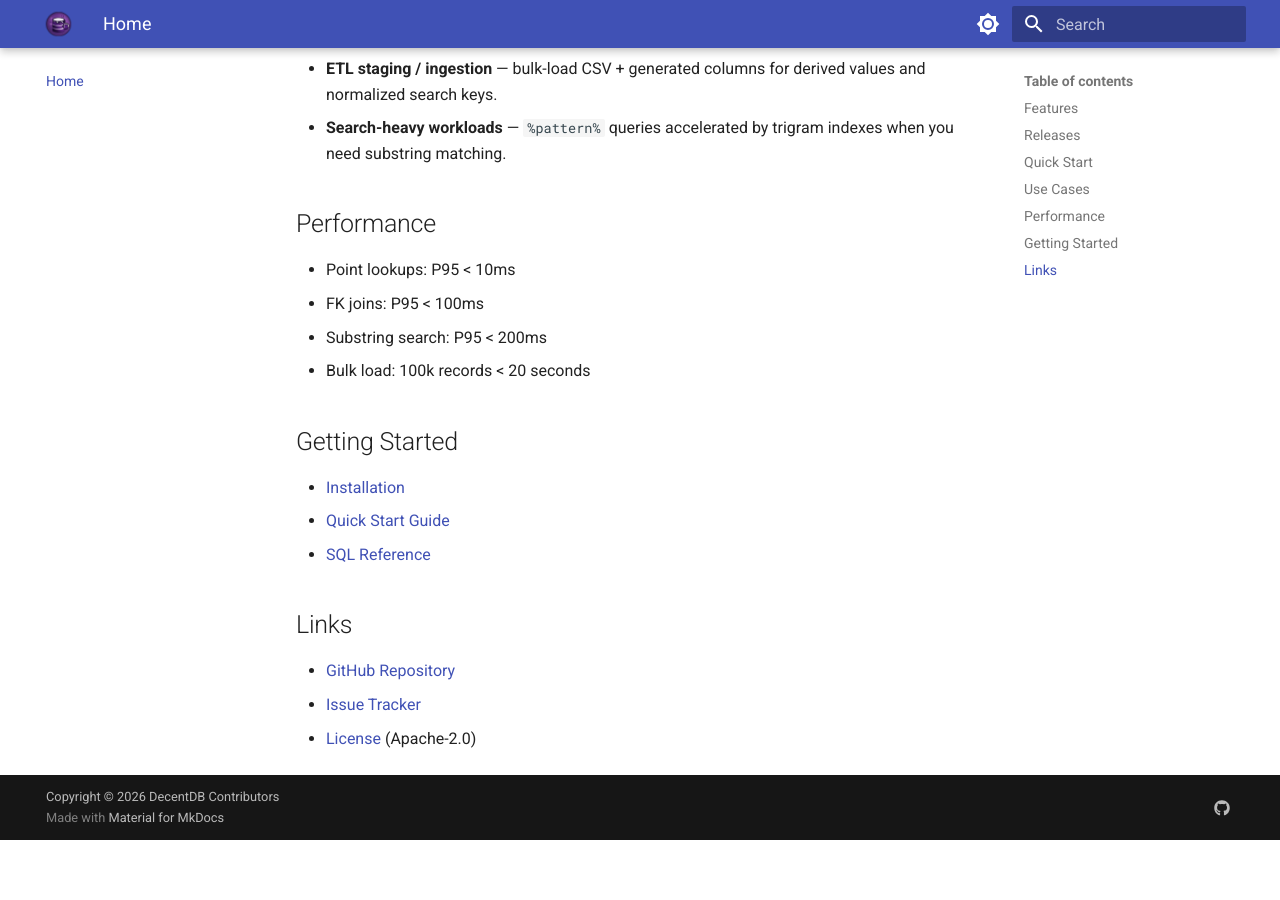
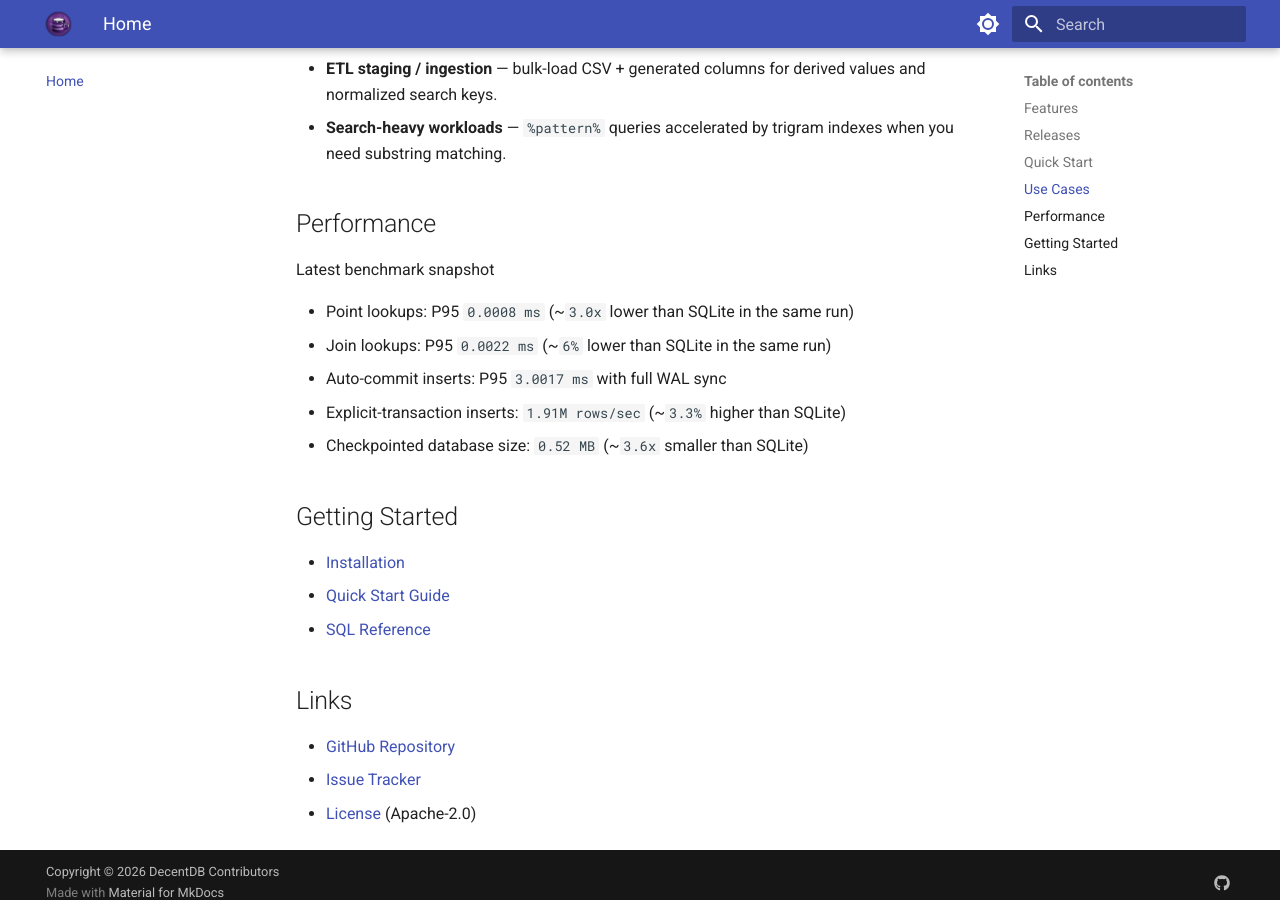
Before and after one commit to sphildreth/decentdb, an MkDocs documentation site: the page built from docs/index.md, in a window 1280 px wide and 900 px high, scrolled down 1924 px. Built offline with MkDocs 1.6.1 and Material for MkDocs 9.7.7, drawn with Linux system fonts in a browser that asks for light colours; the version menu is left out; before the commit the page ends 2764 px from its top, so only the background shows below that; some of the changed text lies outside the part shown.

Commit message:
docs: Update language bindings and improve performance benchmarks in documentation

```diff
--- a/docs/index.md
+++ b/docs/index.md
@@ -58,10 +58,13 @@ decentdb exec --db=mydb.ddb --sql="SELECT * FROM users"
 
 ## Performance
 
-- Point lookups: P95 < 10ms
-- FK joins: P95 < 100ms
-- Substring search: P95 < 200ms
-- Bulk load: 100k records < 20 seconds
+Latest benchmark snapshot
+
+- Point lookups: P95 `0.0008 ms` (~`3.0x` lower than SQLite in the same run)
+- Join lookups: P95 `0.0022 ms` (~`6%` lower than SQLite in the same run)
+- Auto-commit inserts: P95 `3.0017 ms` with full WAL sync
+- Explicit-transaction inserts: `1.91M rows/sec` (~`3.3%` higher than SQLite)
+- Checkpointed database size: `0.52 MB` (~`3.6x` smaller than SQLite)
 
 ## Getting Started
 
```
Also changed, not shown: other parts of docs/index.md (+2 -2 lines).
